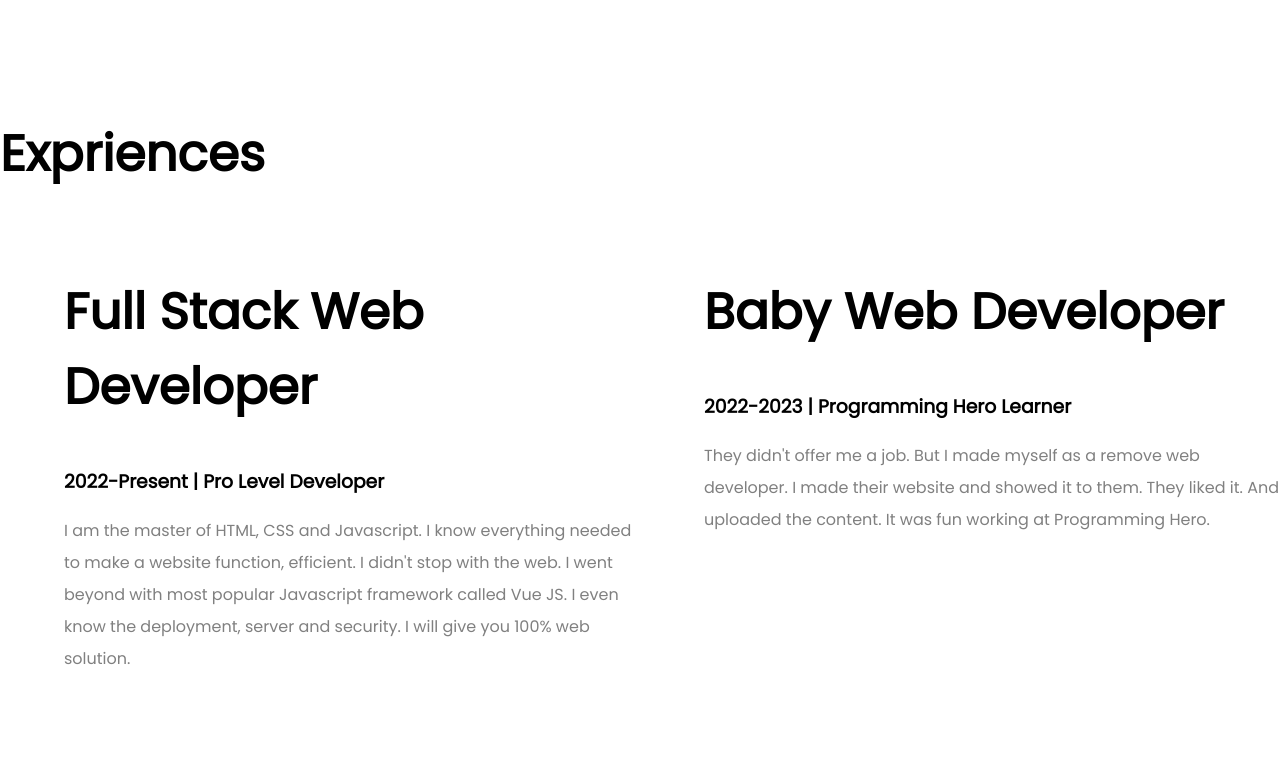
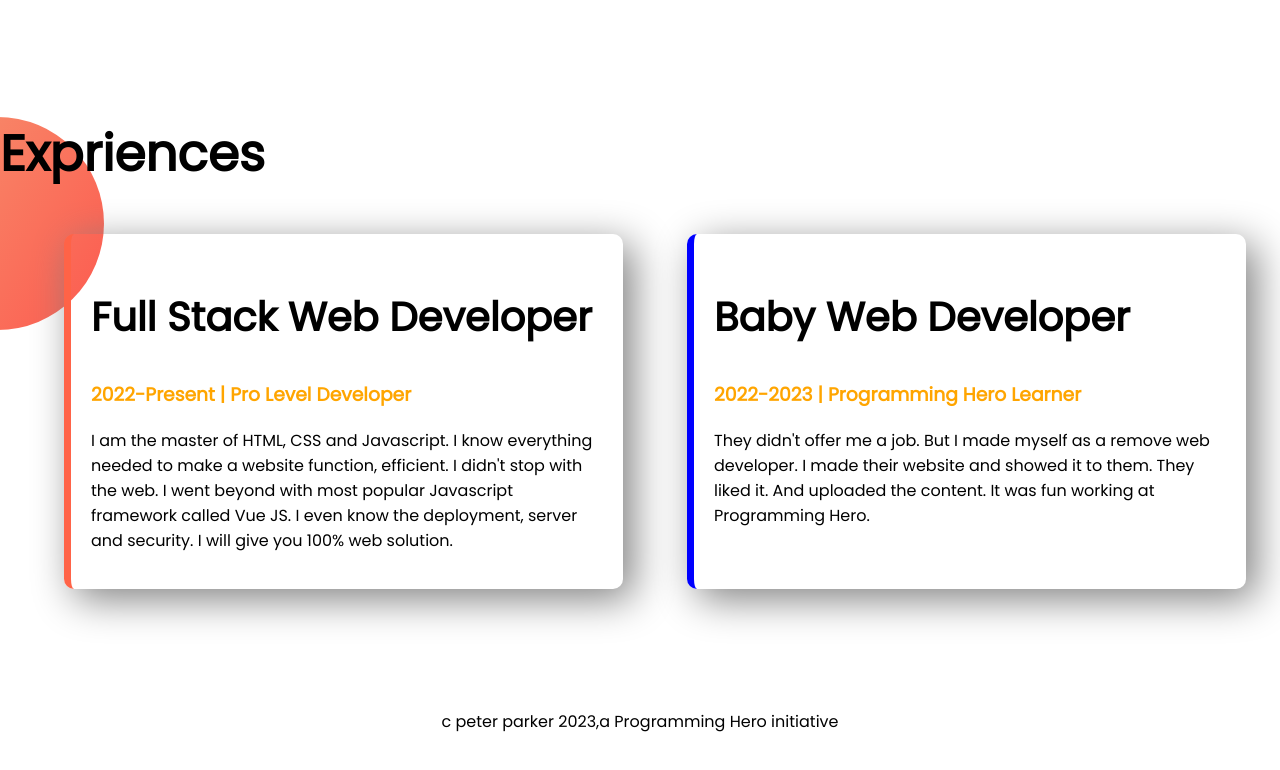
Before and after one commit to ahmedhamim22/ahmedhamim, a plain HTML site: page index.html in a window 1280 px wide. Shown: the part 1135-1905 px from the top of the page. Drawn offline with Linux system fonts and the light colour scheme.

Commit message:
style boder shadow

```diff
--- a/index.html
+++ b/index.html
@@ -48,38 +48,26 @@
     <section class="exprience-area">
         <h1>Expriences</h1>
         <div class="flexible-container">
-            <div class="half-width">
-                <h1>Full Stack Web Developer</h1>
-                <h3>2022-Present | Pro Level Developer</h3>
+            <div id="full-stack-developer" class="exprience-item">
+                <h2>Full Stack Web Developer</h2>
+                <h3 class="orange-color">2022-Present | Pro Level Developer</h3>
                 <p>I am the master of HTML, CSS and Javascript. I know everything needed to make a website function,
                     efficient. I didn't stop with the web. I went beyond with most popular Javascript framework called
                     Vue
                     JS. I even know the deployment, server and security. I will give you 100% web solution.</p>
             </div>
-            <div class="half-width">
-                <h1>Baby Web Developer</h1>
-                <h3>2022-2023 | Programming Hero Learner</h3>
+            <div id="baby-web-developer" class="exprience-item">
+                <h2>Baby Web Developer</h2>
+                <h3 class="orange-color">2022-2023 | Programming Hero Learner</h3>
                 <p>They didn't offer me a job. But I made myself as a remove web developer. I made their website and
                     showed
                     it to them. They liked it. And uploaded the content. It was fun working at Programming Hero.</p>
             </div>
         </div>
     </section>
-
-
-
-
-
-
-
-
-
-
-
-
-
-
-
 </body>
+<footer>
+    <p>c peter parker 2023,a Programming Hero initiative</p>
+</footer>
 
 </html>
--- a/style.css
+++ b/style.css
@@ -60,3 +60,36 @@ h1 {
     background-repeat: no-repeat;
     background-position: right;
 }
+
+h2 {
+    font-size: 40px;
+}
+
+.exprience-item {
+    width: 40%;
+    margin-left: 5%;
+    margin-left: 5%;
+    border-radius: 10px;
+    box-shadow: 10px 10px 40px gray;
+    padding: 20px;
+
+}
+
+#full-stack-developer {
+    border-left: solid 7px tomato;
+}
+
+#baby-web-developer {
+    border-left: solid blue 7px;
+}
+
+.exprience-area {
+    background-image: url(images/exp-bg.png);
+    background-repeat: no-repeat;
+    margin-top: 40px;
+
+}
+
+footer p {
+    text-align: center;
+}
```
